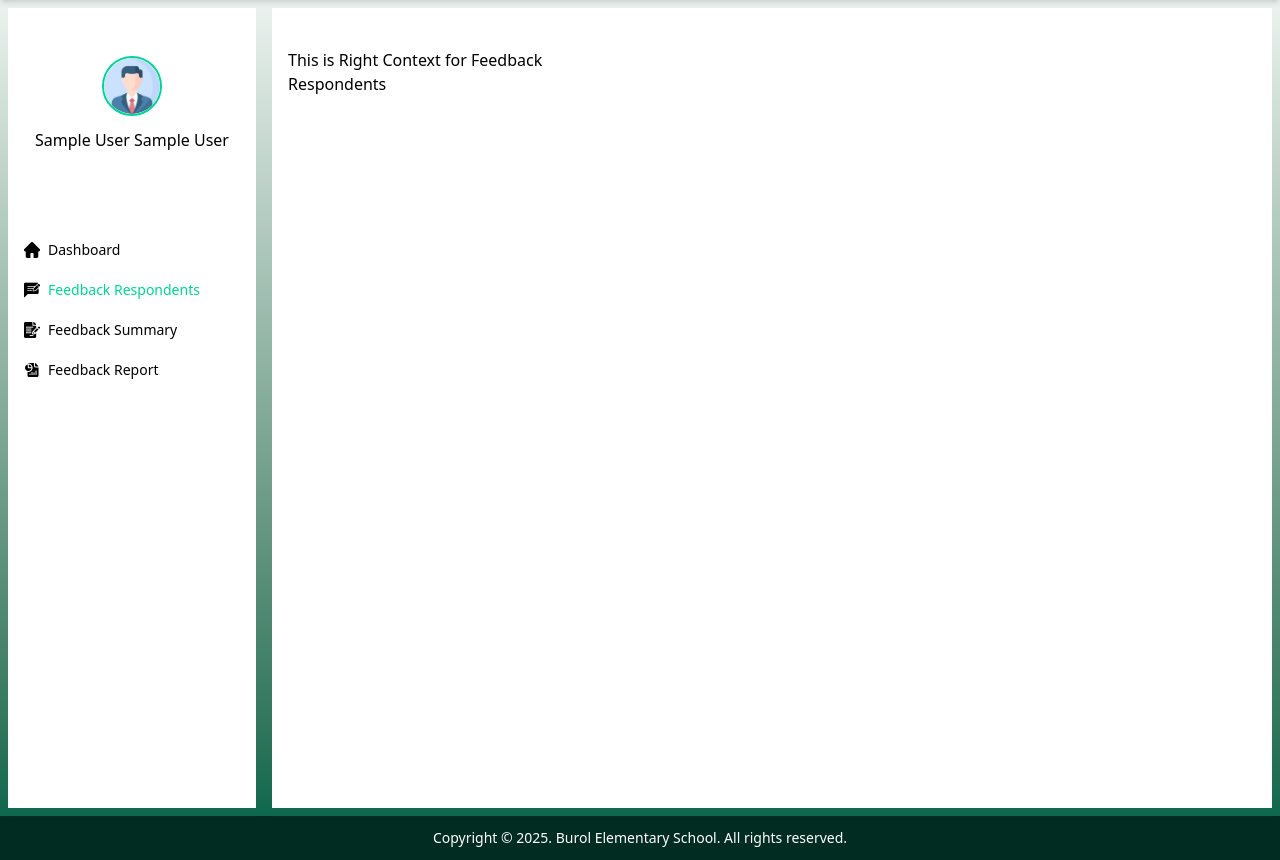
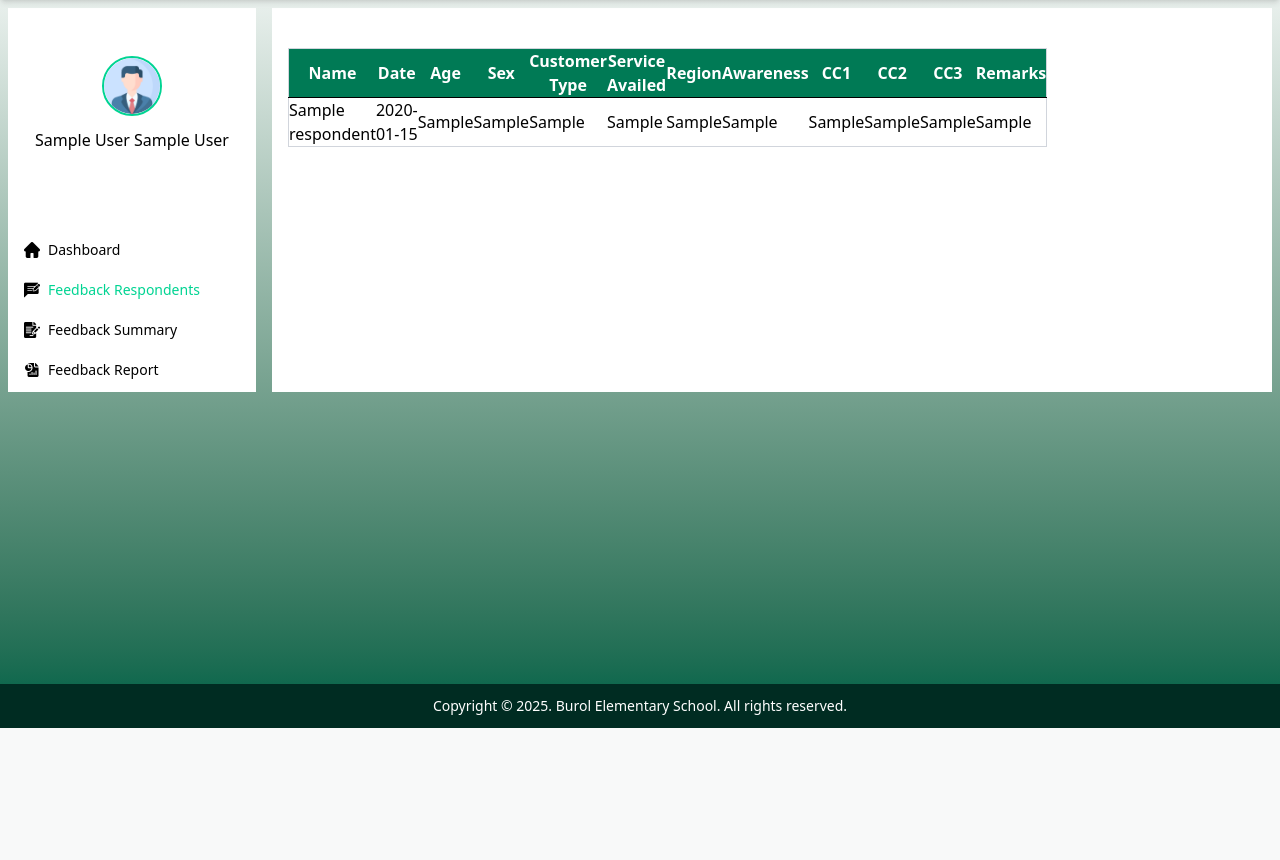
Before and after one commit to aLexazami/burol-elementary-school-system, a PHP site: page /pages/admin/feedback-respondents.php in a window 1280 px wide. Shown: the part 72-932 px from the top of the page. After the commit the page ends 800 px from the top, so only its background shows below. Run offline with PHP 8.4, Linux system fonts and the light colour scheme; the visitor is signed in with stand-in values (Sample User, id 1); tables that the repository leaves empty hold one stand-in row (values such as "Sample post").

Commit message:
Add Feedback Respondent table, add a function to automatically refresh the counts of respodent and move the functions.php to controllers

```diff
--- a/pages/admin/feedback-respondents.php
+++ b/pages/admin/feedback-respondents.php
@@ -6,12 +6,26 @@ error_reporting(E_ALL);
 // Start session
 session_start();
 
+require_once '../../db-connection.php';
+
 // Check if user is logged in
 if (!isset($_SESSION['username'])) {
   header("Location: ../index.php");
   exit();
 }
+
+$stmt = $pdo->query("
+  SELECT r.name, r.date, r.age, r.sex, r.customer_type, r.service_availed, r.region, r.submitted_at,
+         a.citizen_charter_awareness, a.cc1, a.cc2, a.cc3,
+         a.sqd1, a.sqd2, a.sqd3, a.sqd4, a.sqd5, a.sqd6, a.sqd7, a.sqd8, a.remarks
+  FROM feedback_respondents r
+  JOIN feedback_answers a ON r.id = a.respondent_id
+  ORDER BY r.submitted_at DESC
+");
+
+$results = $stmt->fetchAll(PDO::FETCH_ASSOC);
 ?>
+
 
 <!DOCTYPE html>
 <html lang="en">
@@ -30,14 +44,49 @@ if (!isset($_SESSION['username'])) {
 
 
   <!-- Feedback Respondents Main Content Section -->
-  <main class=" grid grid-cols-[248px_1fr] gap-4 m-2 h-screen">
+  <main class=" grid grid-cols-[248px_1fr] gap-4 m-2">
     <!-- Left Side Navigation Section -->
     <?php include '../../includes/side-nav-admin.php' ?>
 
     <!-- Right Side Context Section -->
     <section class="bg-white p-2">
       <div class="p-2 grid grid-cols-3 gap-4 mt-6">
-        <h1>This is Right Context for Feedback Respondents</h1>
+        <table class="table-auto w-full border-collapse border border-gray-300">
+          <thead>
+            <tr class="bg-emerald-700 text-white">
+              <th>Name</th>
+              <th>Date</th>
+              <th>Age</th>
+              <th>Sex</th>
+              <th>Customer Type</th>
+              <th>Service Availed</th>
+              <th>Region</th>
+              <th>Awareness</th>
+              <th>CC1</th>
+              <th>CC2</th>
+              <th>CC3</th>
+              <th>Remarks</th>
+            </tr>
+          </thead>
+          <tbody>
+            <?php foreach ($results as $row): ?>
+              <tr class="border-t">
+                <td><?= htmlspecialchars($row['name']) ?></td>
+                <td><?= $row['date'] ?></td>
+                <td><?= $row['age'] ?></td>
+                <td><?= $row['sex'] ?></td>
+                <td><?= $row['customer_type'] ?></td>
+                <td><?= $row['service_availed'] ?></td>
+                <td><?= $row['region'] ?></td>
+                <td><?= $row['citizen_charter_awareness'] ?></td>
+                <td><?= $row['cc1'] ?></td>
+                <td><?= $row['cc2'] ?></td>
+                <td><?= $row['cc3'] ?></td>
+                <td><?= nl2br(htmlspecialchars($row['remarks'])) ?></td>
+              </tr>
+            <?php endforeach; ?>
+          </tbody>
+        </table>
       </div>
     </section>
   </main>
--- a/src/styles.css
+++ b/src/styles.css
@@ -456,6 +456,9 @@
   .max-w-md {
     max-width: var(--container-md);
   }
+  .table-auto {
+    table-layout: auto;
+  }
   .border-collapse {
     border-collapse: collapse;
   }
@@ -579,6 +582,10 @@
     border-style: var(--tw-border-style);
     border-width: 2px;
   }
+  .border-t {
+    border-top-style: var(--tw-border-style);
+    border-top-width: 1px;
+  }
   .border-l-2 {
     border-left-style: var(--tw-border-style);
     border-left-width: 2px;
@@ -594,6 +601,9 @@
   }
   .border-gray-200 {
     border-color: var(--color-gray-200);
+  }
+  .border-gray-300 {
+    border-color: var(--color-gray-300);
   }
   .bg-blue-200 {
     background-color: var(--color-blue-200);
```
Also changed, not shown: assets/js/update-respondent-counts.js (added, +14 -0 lines), controllers/functions.php (added, +19 -0 lines), controllers/get-respondent-counts.php (added, +14 -0 lines), controllers/respondent-counts.php (added, +8 -0 lines), includes/functions.php (deleted, +0 -22 lines), pages/main-admin.php (+6 -8 lines).
